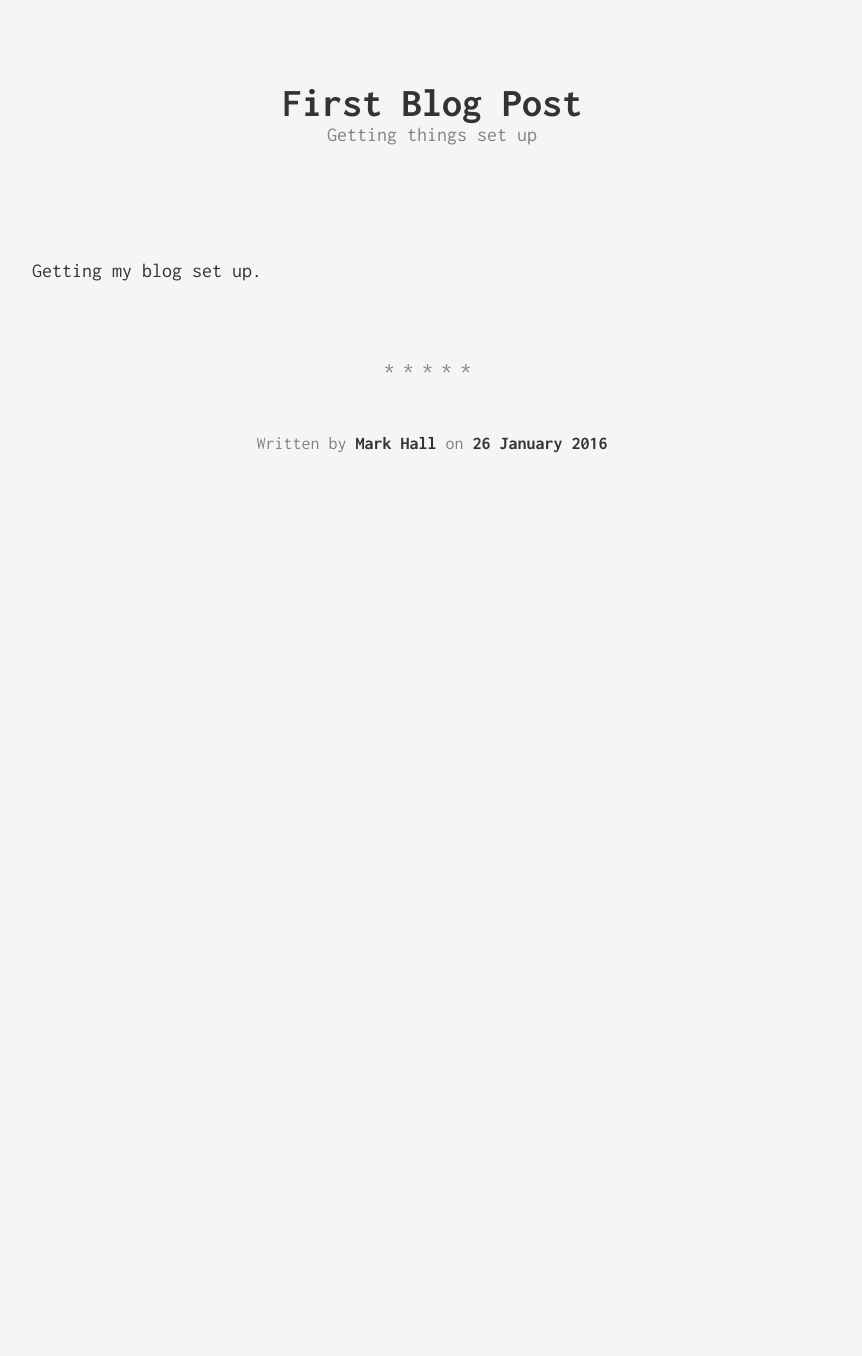
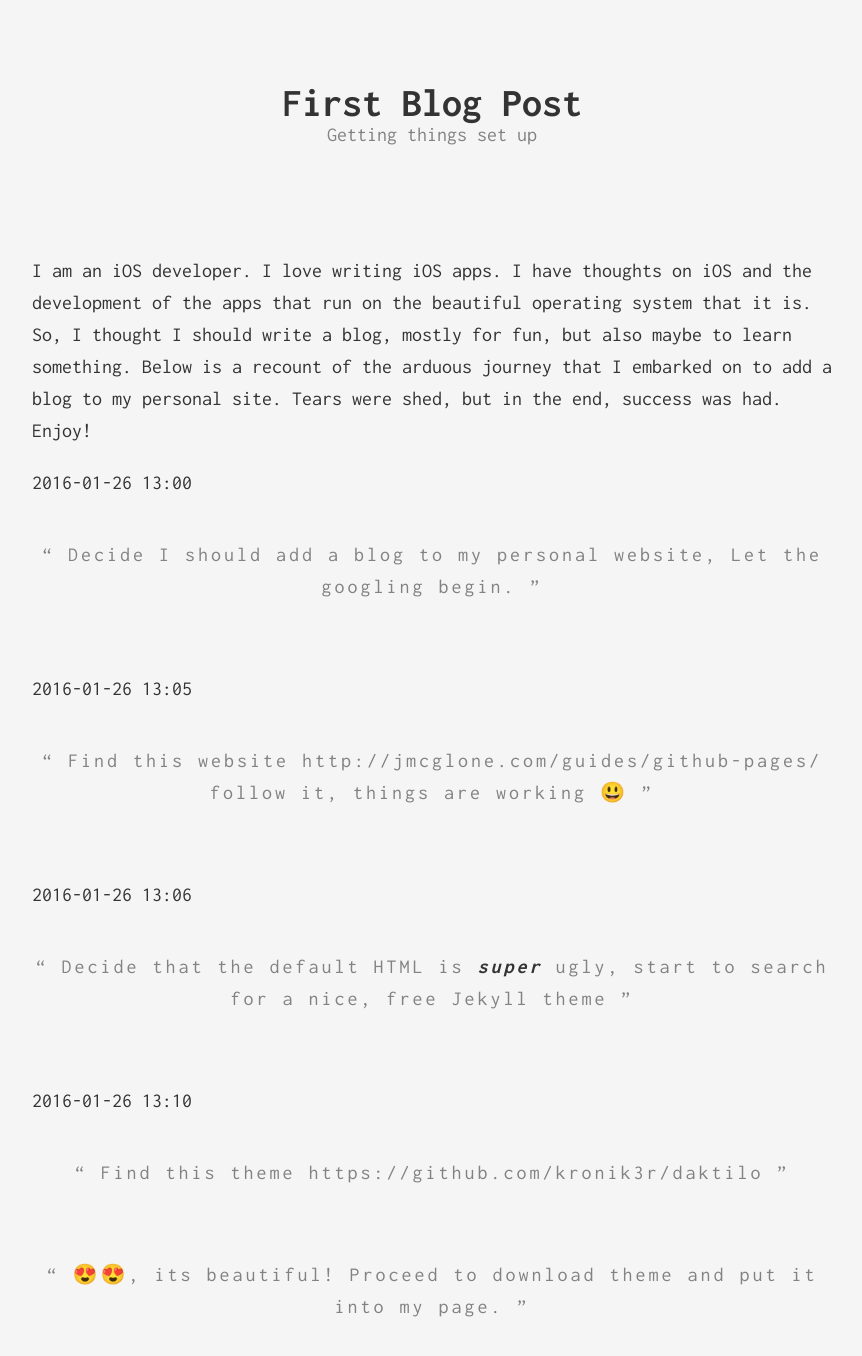
Before and after one commit to harkmall/golfguru1.github.io, a Jekyll site: the page built from blog/_posts/2016-01-26-First-Blog-Post.markdown, in a window 1280 px wide and 1400 px high, scrolled down 195 px. Shown: the top 1356 px of the window, without its empty margins (208-1070 px from the left). Built offline with Jekyll 4.4.1, drawn with Linux system fonts in a browser that asks for light colours; before the commit the page ends 900 px from its top, so only the background shows below that; some of the changed text lies outside the part shown.

Commit message:
added first post

```diff
--- a/blog/_posts/2016-01-26-First-Blog-Post.markdown
+++ b/blog/_posts/2016-01-26-First-Blog-Post.markdown
@@ -5,4 +5,57 @@ subtitle: "Getting things set up"
 date:   2016-01-26 13:21:01
 categories: [default]
 ---
-Getting my blog set up.
+
+I am an iOS developer. I love writing iOS apps. I have thoughts on iOS and the development of the apps that run on the beautiful operating system that it is. So, I thought I should write a blog, mostly for fun, but also maybe to learn something. Below is a recount of the arduous journey that I embarked on to add a blog to my personal site. Tears were shed, but in the end, success was had. Enjoy!
+
+2016-01-26 13:00
+
+>Decide I should add a blog to my personal website, Let the googling begin.
+
+2016-01-26 13:05
+
+>Find this website http://jmcglone.com/guides/github-pages/ follow it, things are working 😃
+
+2016-01-26 13:06
+
+>Decide that the default HTML is ___super___ ugly, start to search for a nice, free Jekyll theme
+
+2016-01-26 13:10
+
+>Find this theme https://github.com/kronik3r/daktilo
+
+>😍😍, its beautiful! Proceed to download theme and put it into my page.
+
+2016-01-26 13:30
+
+>Push changes to github, excitedly waiting and spamming reload to see my sexy new blog in action.
+
+2016-01-26 13:35
+
+>Get email from Github
+
+>"Page Build Failure"
+
+>\*starts crying\* 😩😭
+
+2016-01-26 2:10
+
+>Go to class
+
+>*yawn*
+
+2016-01-26 15:30
+
+>Done class, time to get this blog up and running.
+
+>Continue to debug, try things, move files, rename files, add files... (I'm not a web developer, none of this makes sense to me)
+
+2016-01-26 17:30
+
+>Oh. My. Lanta.
+
+>By some miracle, bestowed upon me by the beard of Zeus and hammer of Thor, the site works.
+
+2016-01-26 17:35
+
+> And so begins this lovely journey I am about to embark on: __Writing a development blog__
```
